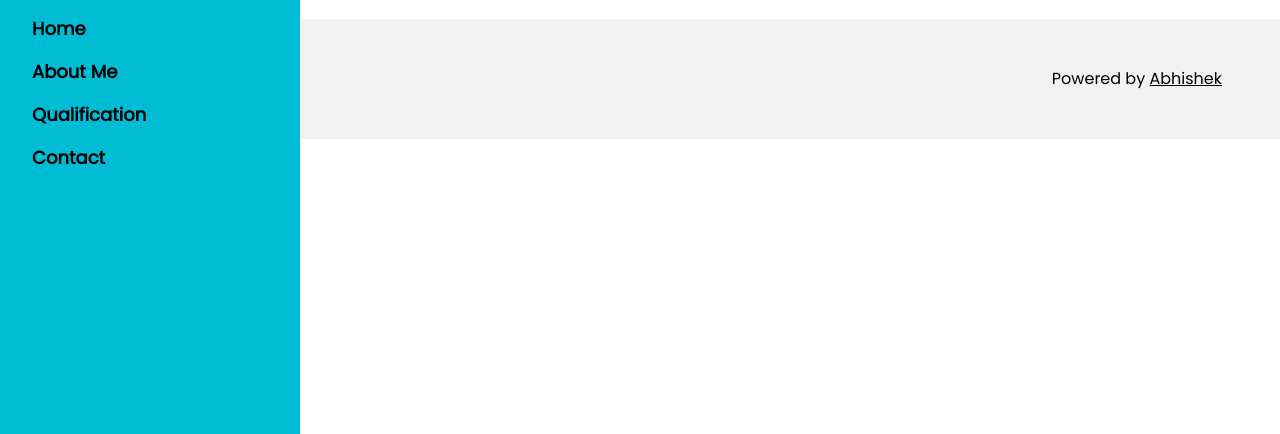
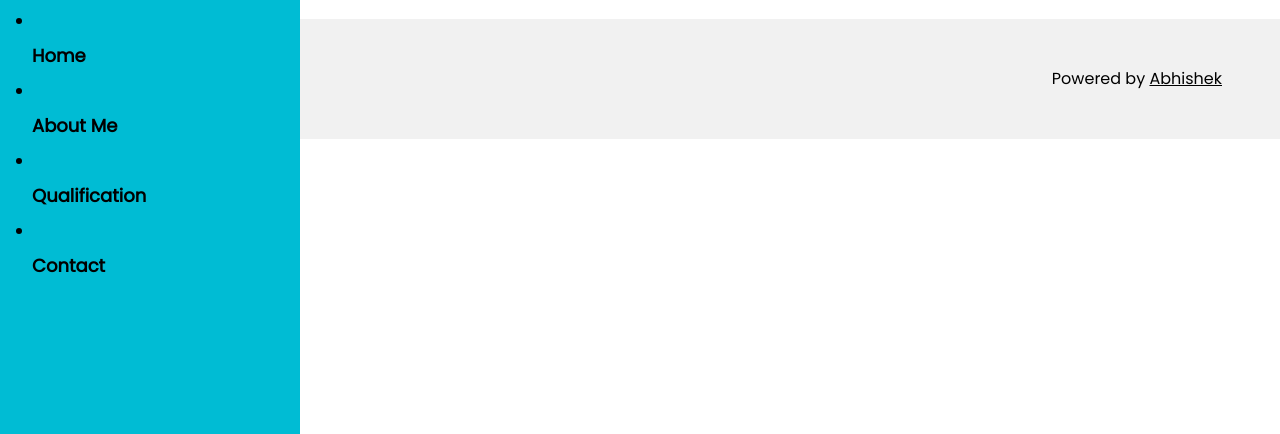
Before and after one commit to ap1208/website-project-gtownpandey, a plain HTML site: page Index.html in a window 1280 px wide. Shown: the part 366-800 px from the top of the page. Drawn offline with nearby package versions, Linux system fonts and the light colour scheme.

Commit message:
Update Index.html

```diff
--- a/Index.html
+++ b/Index.html
@@ -26,10 +26,10 @@ body {font-size:16px;}
     <h2>Abhishek Pandey</h2>
   </div>
   <div class="w3-bar-block">
-    <a href="Index.html" onclick="w3_close()" class="w3-bar-item w3-button w3-hover-white">Home</a>
-    <a href="about.html" w3_close()" class="w3-bar-item w3-button w3-hover-white">About Me</a>
-    <a href="qual.html" onclick="w3_close()" class="w3-bar-item w3-button w3-hover-white">Qualification</a>
-    <a href="contact.html" onclick="w3_close()" class="w3-bar-item w3-button w3-hover-white">Contact</a>
+    <li><a href="Index.html" onclick="w3_close()" class="w3-bar-item w3-button w3-hover-white">Home</a></li>
+    <li><a href="about.html" w3_close()" class="w3-bar-item w3-button w3-hover-white">About Me</a></li>
+    <li><a href="qual.html" onclick="w3_close()" class="w3-bar-item w3-button w3-hover-white">Qualification<a></li>
+    <li></li><a href="contact.html" onclick="w3_close()" class="w3-bar-item w3-button w3-hover-white">Contact</a></li>
   </div>
 </nav>
 
```
